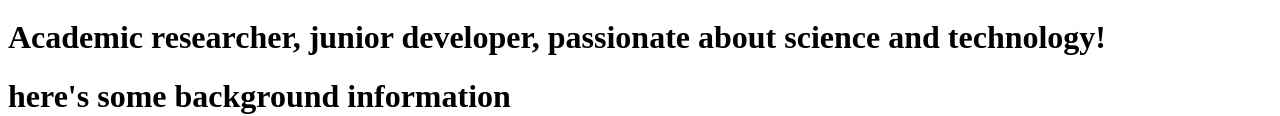
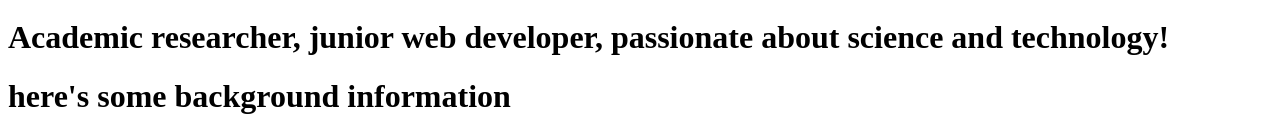
Before and after one commit to balderb/markdown-to-html, a plain HTML site: page index.html in a window 1280 px wide. Shown: the part 182-298 px from the top of the page. Drawn offline with Linux system fonts and the light colour scheme.

Commit message:
few changes

```diff
--- a/index.html
+++ b/index.html
@@ -12,7 +12,7 @@
 
 <img src="https://github.com/balderb/markdown-challenge/blob/master/screenshot.png" alt="Hi there" width="200"/>
 
-<h1> Academic researcher, junior developer, passionate about science and technology!</h1>
+<h1> Academic researcher, junior web developer, passionate about science and technology!</h1>
 
 <style>
     table, th, td {
```
